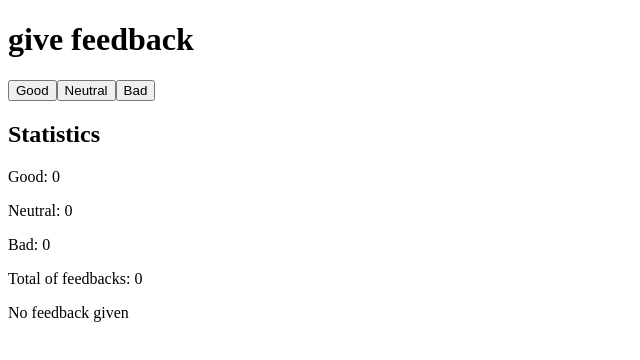
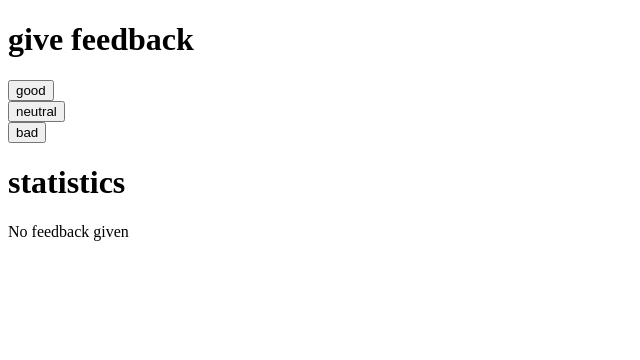
Before and after one commit to pasqualepalombo/FullStackOpenExercices, a React (Vite) app: page / in a window 1280 px wide. Shown: the top 360 px of the page, without its empty margins (0-640 px from the left). Built offline with nearby package versions, Linux system fonts and the light colour scheme.

Commit message:
Exercise 1.11 unicafe step6

```diff
--- a/src/App.jsx
+++ b/src/App.jsx
@@ -1,79 +1,73 @@
 import { useState } from 'react'
-// exercise 1.10 unicafe step5
-
-const StatisticLine = ({text, value}) =>{
-  return(
-    <p>{text}:{value}</p>
-  )
-}
+// exercise 1.11 unicafe step6
 
 const Statistics = (props) => {
-  const good = props.props[0]
-  const neutral = props.props[1]
-  const bad = props.props[2]
-  const allFeedbacks = good+neutral+bad
-  let average = 0
-  let positive = 0
-  if (allFeedbacks>0) {
-    average = (good-bad)/allFeedbacks
-    positive = good / allFeedbacks
-    return(
+  const sum = props.good + props.neutral + props.bad
+  if (sum === 0){
+    return (
       <div>
-        <h2>Statistics</h2>
-        <StatisticLine text = "Good" value={good}/>
-        <StatisticLine text = "Neutral" value={neutral}/>
-        <StatisticLine text = "Bad" value={bad}/>
-        <p>Total of feedbacks: {allFeedbacks}</p>
-        <p>Average: {average}%</p>
-        <p>Positive: {positive}%</p>
-      </div>
-    )
-  }
-  return(
-    <div>
-      <h2>Statistics</h2>
-      <p>Good: {good}</p>
-      <p>Neutral: {neutral}</p>
-      <p>Bad: {bad}</p>
-      <p>Total of feedbacks: {allFeedbacks}</p>
         <p>No feedback given</p>
       </div>
     )
   }
-
-const Button = ({text, handleFunction}) => {
   return (
-      <button onClick={handleFunction}>{text}</button>
+    <table>
+      <tbody>
+        <StatisticLine text='good' value={props.good} />
+        <StatisticLine text='neutral' value={props.neutral} />
+        <StatisticLine text='bad' value={props.bad} />
+        <StatisticLine text='all' value={sum} />
+        <StatisticLine text='average' value={(props.good * 1 + props.neutral * 0 + props.bad * (-1))/sum} />
+        <StatisticLine text='positive' value={`${parseFloat(props.good / sum) * 100 } %`}/>
+      </tbody>
+    </table>
   )
 }
 
+const StatisticLine = (props) => {
+return (
+  <tr>
+    <td>{props.text}</td>
+    <td>{props.value}</td>
+  </tr>
+)
+}
+
+const Button = (props) => {
+return (
+  <div>
+    <button onClick={props.handleClick} >{props.text}</button>
+  </div>
+)
+}
+
+
 const App = () => {
+// save clicks of each button to its own state
 const [good, setGood] = useState(0)
 const [neutral, setNeutral] = useState(0)
 const [bad, setBad] = useState(0)
 
-const handleGood = () => {
-    const updatedGood = good + 1
-    setGood(updatedGood)
+const handleGoodClick = () => {
+  setGood(good + 1)
 }
 
-const handleNeutral = () => {
-  const updatedNeutral = neutral + 1
-    setNeutral(updatedNeutral)
+const handleNeutralClick = () => {
+  setNeutral(neutral + 1)
 }
 
-const handleBad = () => {
-  const updatedBad = bad + 1
-    setBad(updatedBad)
+const handleBadClick = () => {
+  setBad(bad + 1)
 }
 
 return (
   <div>
       <h1>give feedback</h1>
-      <Button text ='Good' handleFunction={handleGood}/>
-      <Button text ='Neutral' handleFunction={handleNeutral}/>
-      <Button text ='Bad' handleFunction={handleBad}/>
-      <Statistics props={[good, neutral, bad]} />
+      <Button handleClick={handleGoodClick} text='good'/>
+      <Button handleClick={handleNeutralClick} text='neutral'/>
+      <Button handleClick={handleBadClick} text='bad'/>
+      <h1>statistics</h1>
+      <Statistics good={good} neutral={neutral} bad={bad} />
   </div>
 )
 }
```
Lines whose indentation alone changed are shown as unchanged.
